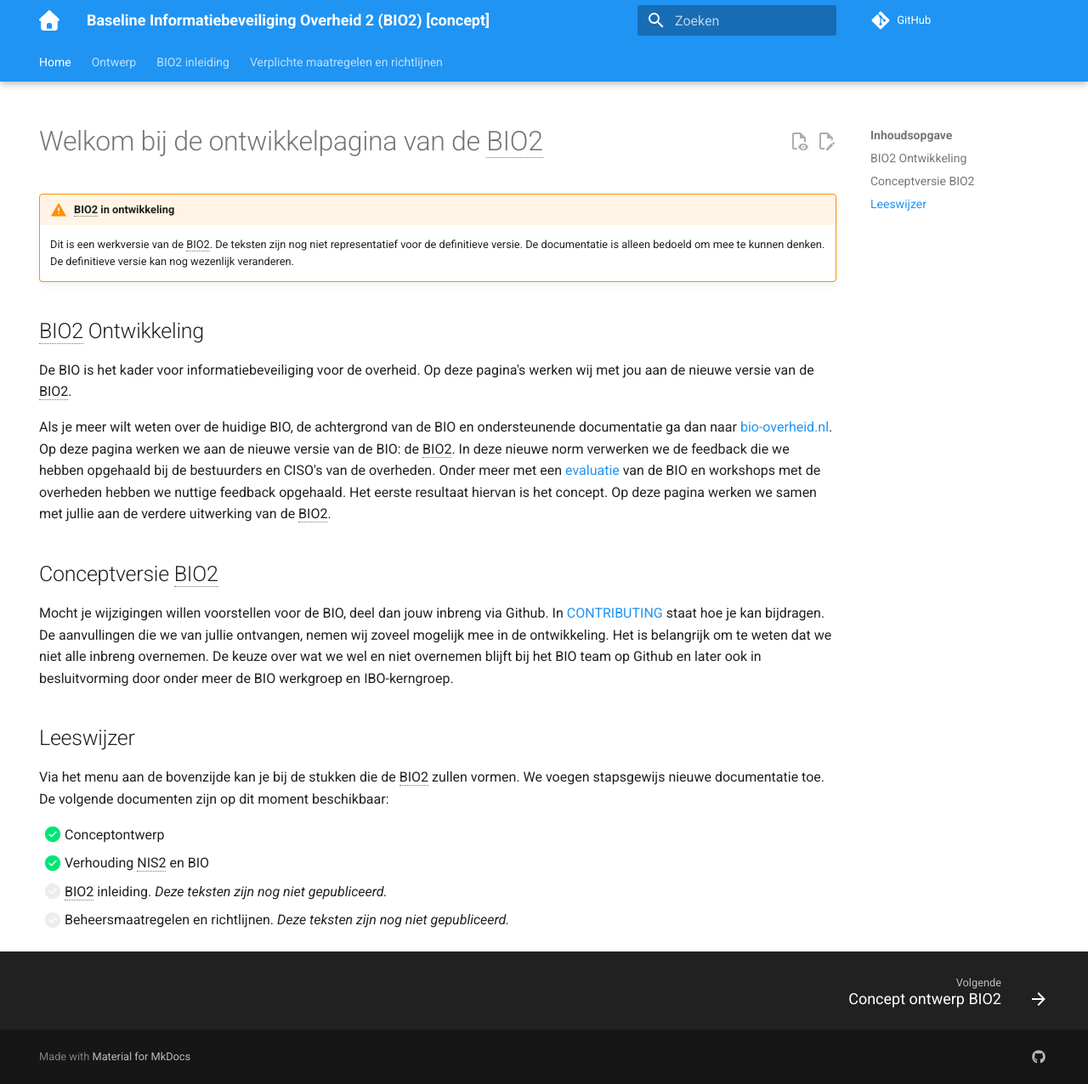
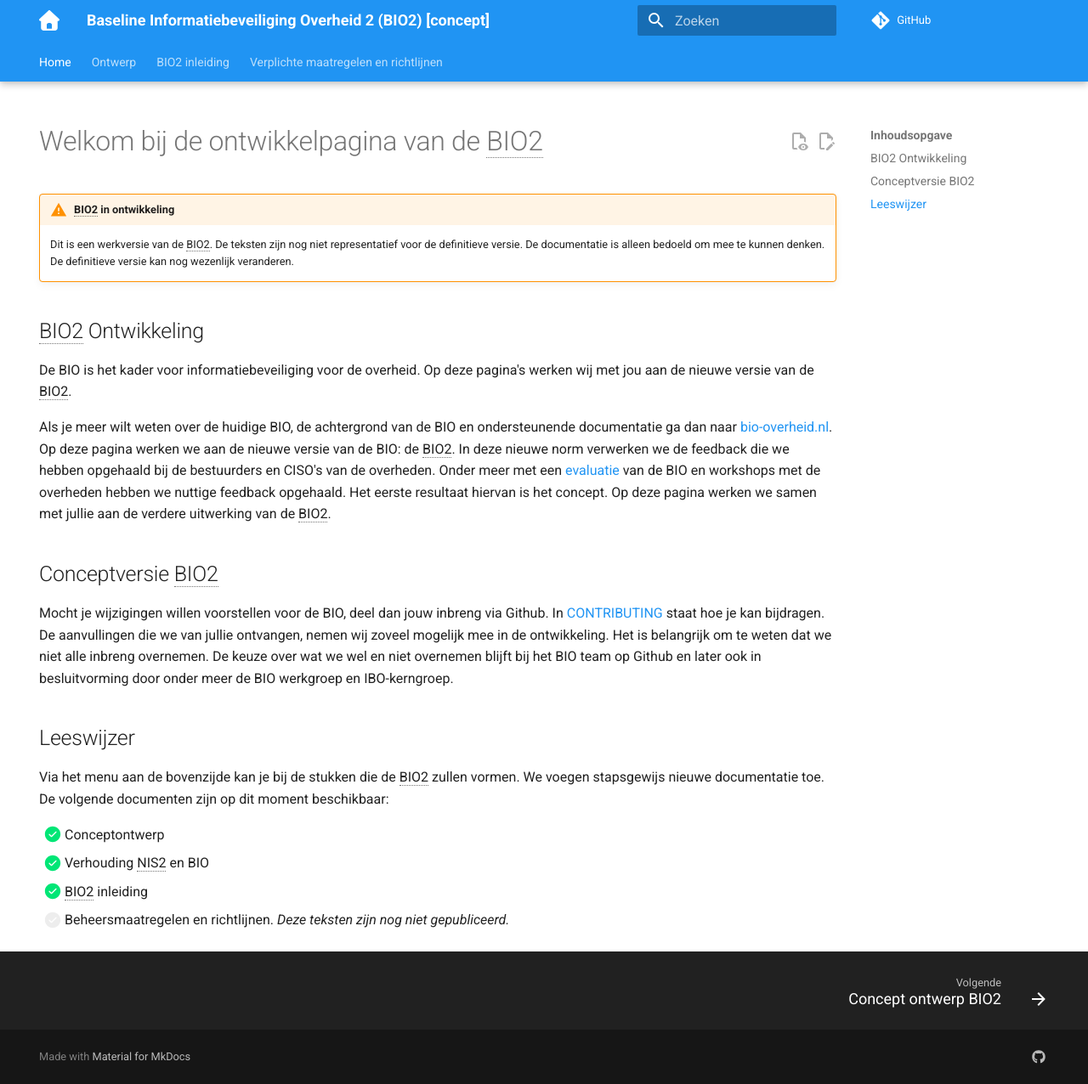
Before and after one commit to MinBZK/Baseline-Informatiebeveiliging-Overheid, an MkDocs documentation site: the page built from docs/index.md, in a window 1280 px wide and 1276 px high. Shown: the whole window at 85% size. Built offline with MkDocs 1.6.1 and Material for MkDocs 9.7.7, drawn with Linux system fonts in a browser that asks for light colours; comment, search, counter and statistics services are not loaded.

Commit message:
Update index.md
Aanpassing 'vinkje' BIO2 inleiding

```diff
--- a/docs/index.md
+++ b/docs/index.md
@@ -26,5 +26,5 @@ De volgende documenten zijn op dit moment beschikbaar:
 
 - [X] Conceptontwerp
 - [X] Verhouding NIS2 en BIO
-- [ ] BIO2 inleiding. *Deze teksten zijn nog niet gepubliceerd.*
+- [X] BIO2 inleiding
 - [ ] Beheersmaatregelen en richtlijnen. *Deze teksten zijn nog niet gepubliceerd.*
```
